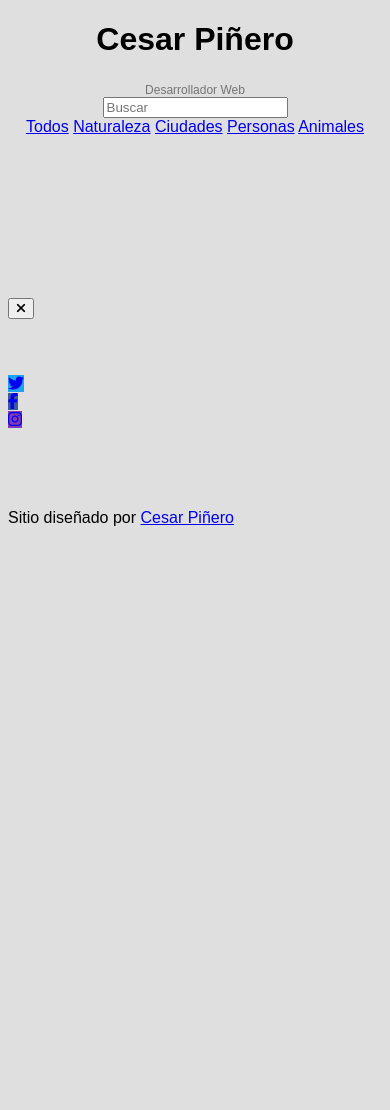
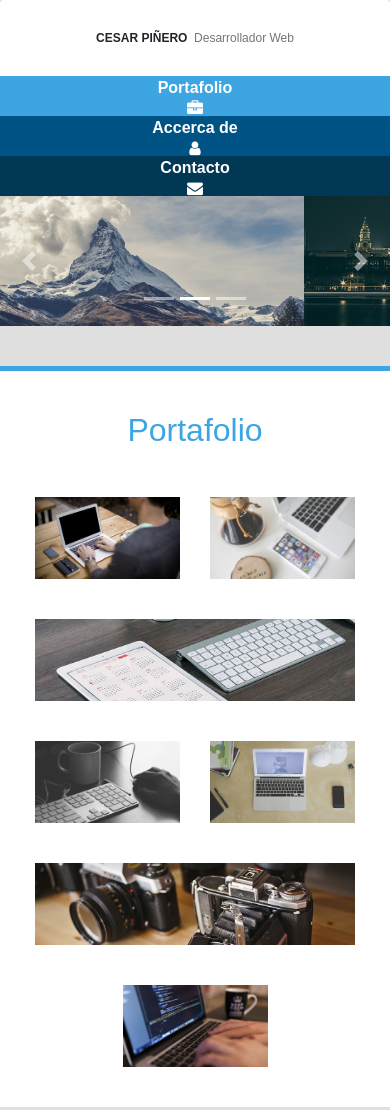
Before and after one commit to Cpinero/Practica_Portfolio, a plain HTML site: page index.html in a window 390 px wide. Shown: the top 1110 px of the page. Before the commit the page ends 844 px from the top, so only its background shows below. Drawn offline with Linux system fonts and the light colour scheme.

Commit message:
Add files via upload

```diff
--- a/index.html
+++ b/index.html
@@ -1,137 +1,187 @@
 <!DOCTYPE html>
-<html lang="es">
+<html>
 <head>
-    <meta charset="UTF-8">
-    <meta name="viewport" content="width=device-width, initial-scale=1.0">
-    <title>Portafolio Dinamico</title>
-    <link rel="stylesheet" href="https://fonts.googleapis.com/css?family=Open+Sans:400,700&display=swap">
-    <link rel="stylesheet" href="css/estilos.css">
+	<title>Portfolio</title>
+	<meta charset="utf-8">
+	<meta name="viewport" content="width=device-width, user-scalable=no, initial-scale=1.0, maximum-scale=1.0, minimum-scale=1.0">
+	<link rel="stylesheet" type="text/css" href="css/bootstrap.min.css">
+	<link rel="stylesheet" type="text/css" href="css/font-awesome.min.css">
+	<link rel="stylesheet" type="text/css" href="css/estilos.css">
 </head>
 <body>
-    <div class="contenedor">
 <header>
-            <div class="logo">
-                <h1>Cesar Piñero</h1>
+	<div class="container">
+		<div class="row nav rounded-top align-items-stretch justify-content-between">
+			<div class="col-md-12 col-lg logo d-flex align-items-center justify-content-center justify-content-lg-start">
+				<h2>Cesar Piñero &nbsp;</h2>
 				<p>Desarrollador Web</p>
 			</div>
-            <form>
-                <input type="text" class="barra-busqueda" id="barra-busqueda" placeholder="Buscar">
-            </form>
-            <div class="categorias" id="categorias">
-                <a href="#" class="activo">Todos</a>
-                <a href="#">Naturaleza</a>
-                <a href="#">Ciudades</a>
-                <a href="#">Personas</a>
-                <a href="#">Animales</a>
+			<nav class="col-md-12 col-lg-auto menu d-flex align-items-stretch flex-wrap flex-sm-nowrap">
+				<a href="#prueba" class="c-1 d-flex align-items-center">
+					<div class="d-flex flex-column text-center">
+						<span>Portafolio</span>
+						<i class="fa fa-briefcase" aria-hidden="true"></i>
 					</div>
-        </header>
-        <section class="grid" id="grid">
-            <div class="item"
-            data-categoria="animales"
-            data-etiquetas="naturaleza animal animales "
-            data-descripcion="1.- Lorem ipsum">
-                <div class="item-contenido">
-                    <img src="img/animal1.png" alt="" >
+				</a>
+				<a href="" class="c-2 d-flex align-items-center">
+					<div class="d-flex flex-column text-center">
+						<span>Accerca de</span>
+						<i class="fa fa-user" aria-hidden="true"></i>
+					</div>
+				</a>
+				<a href="" class="c-3 d-flex align-items-center">
+					<div class="d-flex flex-column text-center">
+						<span>Contacto</span>
+						<i class="fa fa-envelope" aria-hidden="true"></i>
+					</div>
+				</a>
+			</nav>
+		</div>
+		<div class="row slider">
+			<div class="col">
+				<div class="carousel slide" id="slider" data-ride="carousel">
+					<ol class="carousel-indicators">
+						<li data-target="#slider" data-slide-to="0" class="active"></li>
+						<li data-target="#slider" data-slide-to="1"></li>
+						<li data-target="#slider" data-slide-to="2"></li>
+					</ol>
+					<div class="carousel-inner">
+						<div class="carousel-item active">
+							<img src="img/slide1.jpg" alt="Slide #1" class="d-block img-fluid">
+						</div>
+						<div class="carousel-item">
+							<img src="img/slide2.jpg" alt="Slide #2" class="d-block img-fluid">
+						</div>
+						<div class="carousel-item">
+							<img src="img/slide3.jpg" alt="Slide #2" class="d-block img-fluid">
 						</div>
 					</div>
-            <div class="item"
-            data-categoria="animales"
-            data-etiquetas="naturaleza animal animales "
-            data-descripcion="1.- Lorem ipsum">
-                <div class="item-contenido">
-                    <img src="img/animal2.png" alt="" >
-                </div>
-            </div>
-            <div class="item"
-            data-categoria="ciudades"
-            data-etiquetas="edificios ciudades"
-            data-descripcion="1.- Lorem ipsum">
-                <div class="item-contenido">
-                    <img src="img/ciudad1.png" alt="" >
-                </div>
-            </div>
-            <div class="item"
-            data-categoria="ciudades"
-            data-etiquetas="edificios ciudades"
-            data-descripcion="1.- Lorem ipsum">
-                <div class="item-contenido">
-                    <img src="img/ciudad2.png" alt="" >
-                </div>
-            </div>
-            <div class="item"
-            data-categoria="naturaleza"
-            data-etiquetas="naturaleza plantas"
-            data-descripcion="1.- Lorem ipsum">
-                <div class="item-contenido">
-                    <img src="img/naturaleza1.png" alt="" >
-                </div>
-            </div>
-            <div class="item"
-            data-categoria="naturaleza"
-            data-etiquetas="naturaleza plantas"
-            data-descripcion="1.- Lorem ipsum">
-                <div class="item-contenido">
-                    <img src="img/paisaje1.png" alt="" >
-                </div>
-            </div>
-            <div class="item"
-            data-categoria="naturaleza"
-            data-etiquetas="naturaleza plantas"
-            data-descripcion="1.- Lorem ipsum">
-                <div class="item-contenido">
-                    <img src="img/paisaje2.png" alt="" >
-                </div>
-            </div>
-            <div class="item"
-            data-categoria="personas"
-            data-etiquetas="personas humanos "
-            data-descripcion="1.- Lorem ipsum">
-                <div class="item-contenido">
-                    <img src="img/persona1.png" alt="" >
-                </div>
-            </div>
-            <div class="item"
-            data-categoria="personas"
-            data-etiquetas="personas humanos"
-            data-descripcion="1.- Lorem ipsum">
-                <div class="item-contenido">
-                    <img src="img/persona2.png" alt="" >
-                </div>
-            </div>
-        </section>
-        <section class="overlay" id="overlay">
-            <div class="contenedor-img">
-                <button id="btn-cerrar-popup"><i class="fas fa-times"></i></button>
-                <img src="" alt="" >
-            </div>
-            <p class="descripcion" id="descripcion"></p>
-        </section>
-        <footer class="contenedor">
-            <div class="redes-sociales">
-                <div class="contenedor-icono">
-                    <a href="#" target="_blank" class="twitter">
-                        <i class="fab fa-twitter"></i>
+					<a href="#slider" class="carousel-control-prev" data-slide="prev">
+						<span class="carousel-control-prev-icon" aria-hidden="true"></span>
+						<span class="sr-only">Anterior</span>
 					</a>
-                </div>
-                <div class="contenedor-icono">
-                    <a href="#" target="_blank" class="facebook">
-                        <i class="fab fa-facebook-f"></i>
-                    </a>
-                </div>
-                <div class="contenedor-icono">
-                    <a href="#" target="_blank" class="instagram">
-                        <i class="fab fa-instagram"></i>
+					<a href="#slider" class="carousel-control-next" data-slide="next">
+						<span class="carousel-control-next-icon" aria-hidden="true"></span>
+						<span class="sr-only">Siguiente</span>
 					</a>
 				</div>
 			</div>
-            <div class="creado-por">
-                <p>Sitio diseñado por <a href="#">Cesar Piñero</a></p>
+		</div>
+	</div>
+</header>
+<main>
+	<div class="container">
+		<div class="row portafolio">
+			<div class="col">
+				<h2 class="titulo">Portafolio</h2>
+				<div class="row galeria justify-content-center">
+					<div class="col-6 col-lg-4 contenedor-imagen">
+						<a href="" data-toggle="modal" data-target="#modal">
+							<img src="img/img-1.jpg" class="img-fluid imagen">
+						</a>
+					</div>
+					<div class="col-12 col-lg-8 contenedor-imagen">
+						<a href="" data-toggle="modal" data-target="#modal">
+							<img src="img/img-2.jpg" class="img-fluid imagen">
+						</a>
+					</div>
+					<div class="col-12 col-lg-8 contenedor-imagen">
+						<a href="" data-toggle="modal" data-target="#modal">
+							<img src="img/img-3.jpg" class="img-fluid imagen">
+						</a>
+					</div>
+					<div class="col-6 col-lg-4 contenedor-imagen">
+						<a href="" data-toggle="modal" data-target="#modal">
+							<img src="img/img-4.jpg" class="img-fluid imagen">
+						</a>
+					</div>
+					<div class="col-6 col-lg-4 contenedor-imagen">
+						<a href="" data-toggle="modal" data-target="#modal">
+							<img src="img/img-5.jpg" class="img-fluid imagen">
+						</a>
+					</div>
+					<div class="col-6 col-lg-4 contenedor-imagen">
+						<a href="" data-toggle="modal" data-target="#modal">
+							<img src="img/img-6.jpg" class="img-fluid imagen">
+						</a>
+					</div>
+					<div class="col-6 col-lg-4 contenedor-imagen">
+						<a href="" data-toggle="modal" data-target="#modal">
+							<img src="img/img-7.jpg" class="img-fluid imagen">
+						</a>
+					</div>
+					<div class="modal fade" id="modal">
+						<div class="modal-dialog d-flex justify-content-center align-items-center">
+							<div class="modal-content">
+								<img src="" id="imagen-modal">
+							</div>
+						</div>
+					</div>
+				</div>
+			</div>
+		</div>
+		<div class="row acerca-de align-items-center">
+			<div class="col-12 col-lg-4 foto">
+				<img src="img/foto.jpg" class="rounded-circle img-fluid">
+				<p class="nombre">Cesar Piñero</p>
+			</div>
+			<div class="col-12 col-lg-8 info">
+				<h2 class="titulo">Acerca de</h2>
+				<p class="resumen">Lorem ipsum ut proident dolore est in laboris ad in sint fugiat incididunt nulla do sed aliquip officia amet mollit excepteur ex dolore amet nisi ea ut consequat aute labore cillum laborum in dolor voluptate ut proident sed labore dolor id non in consequat dolore ut consequat eu irure laboris sunt adipisicing ad qui in tempor do qui in proident irure occaecat et incididunt aliquip veniam est ex in sint proident ut culpa exercitation in do reprehenderit adipisicing ut consectetur anim ad pariatur dolor in duis tempor sunt aliqua labore </p>
+				<p class="label">HTML</p>
+				<div class="progress">
+					<div class="progress-bar" style="width: 95%">95%</div>
+				</div>
+				<p class="label">CSS</p>
+				<div class="progress">
+					<div class="progress-bar" style="width: 100%">100%</div>
+				</div>
+				<p class="label">JS</p>
+				<div class="progress">
+					<div class="progress-bar" style="width: 85%">85%</div>
+				</div>
+			</div>
+		</div>
+		<div class="row contacto justify-content-center">
+			<div class="col-12 col-lg-8">
+				<h2 class="titulo">Contacto</h2>
+				<form class="formulario">
+					<div class="form-group row">
+						<div class="col-12 col-md-6">
+							<input type="text" class="" placeholder="Nombre" name="">
+						</div>
+						<div class="col-12 col-md-6">
+							<input type="email" class="" placeholder="Correo" name="">
+						</div>
+					</div>
+					<textarea placeholder="Correo"></textarea>
+					<div class="form-group d-flex justify-content-center">
+						<input type="submit" class="boton" value="Enviar" name="">
+					</div>
+				</form>
+			</div>
+		</div>
+	</div>
+</main>
+<footer>
+	<div class="container" id="prueba">
+		<div class="row redes-sociales justify-content-center">
+			<div class="col-auto">
+				<a href="" class="icono facebook">
+					<i class="fa fa-facebook-official" aria-hidden="true"></i>
+				</a>
+				<a href="" class="icono instagram">
+					<i class="fa fa-instagram" aria-hidden="true"></i>
+				</a>
+				<a href="" class="icono twitter">
+					<i class="fa fa-twitter" aria-hidden="true"></i>
+				</a>
+			</div>
+		</div>
 	</div>
 </footer>
-    </div>
-    <script src="https://kit.fontawesome.com/dea9f052e6.js" crossorigin="anonymous"></script>
-    <script src="https://unpkg.com/web-animations-js@2.3.2/web-animations.min.js"></script>
-    <script src="https://unpkg.com/muuri@0.8.0/dist/muuri.min.js"></script>
-    <script src="js/main.js"></script>
+<script type="text/javascript" src="js/jquery-3.3.1.min.js"></script>
+<script type="text/javascript" src="js/bootstrap.min.js"></script>
+<script type="text/javascript" src="js/scripts.js"></script>
 </body>
 </html>
```
Lines whose indentation alone changed are shown as unchanged.
